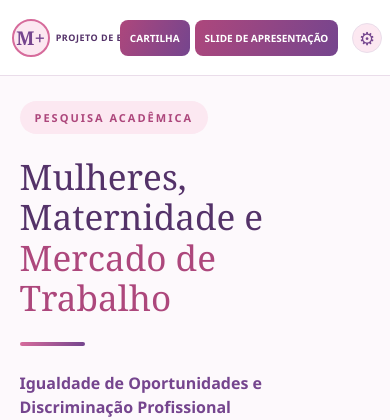
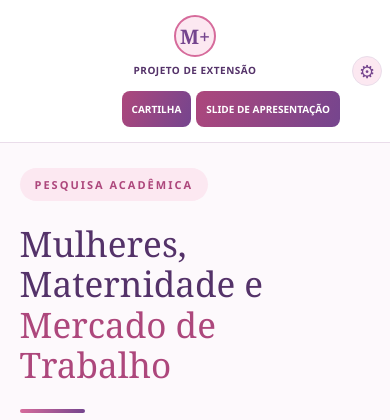
Before and after one commit to juniorrdantas/mulheres-maternidade, a FastAPI app: page / in a window 390 px wide. Shown: the top 420 px of the page. Run offline with FastAPI, Linux system fonts and the light colour scheme; some libraries are stand-ins or nearby versions.

Commit message:
Corrige layout do cabecalho no celular

```diff
--- a/static/style.css
+++ b/static/style.css
@@ -614,54 +614,81 @@ a {
 }
 
 /* ======================================
-   CELULARES
+   CELULARES (Ajuste limpo e alinhado)
 ====================================== */
 
 @media (max-width: 700px) {
 
     .topo {
-        padding: 15px 5%;
-        min-height: 76px;
+        display: flex;
+        flex-direction: column;
+        align-items: center;
+        gap: 12px;
+        padding: 18px 15px;
+        min-height: auto;
     }
 
     .marca {
+        display: flex;
+        flex-direction: column;
+        align-items: center;
+        text-align: center;
         gap: 8px;
+        width: 100%;
+        margin-bottom: 2px;
     }
 
     .emblema {
-        width: 45px;
-        height: 45px;
-        font-size: 21px;
+        width: 48px;
+        height: 48px;
+        font-size: 22px;
     }
 
     .marca strong {
-        font-size: 11px;
+        font-size: 12px;
+        letter-spacing: 0.5px;
         padding-right: 0;
     }
 
     .marca small {
-        font-size: 8px;
-        letter-spacing: 1px;
+        font-size: 9px;
+        letter-spacing: 1.2px;
+        margin-top: 2px;
     }
 
-    /* Documentos no cabeçalho */
+    /* Documentos no cabeçalho centralizados na mesma altura dos botões */
 
     .acoes-topo {
-        gap: 5px;
-        padding-right: 40px;
+        width: 100%;
+        display: flex;
+        align-items: center;
+        justify-content: center;
+        gap: 8px;
+        margin: 0;
+        padding: 0 36px 0 0; /* Espaço reservado para a engrenagem à direita */
     }
 
     .acoes-topo .botao-documento {
         min-height: 36px;
-        padding: 9px 10px;
+        padding: 8px 14px;
         font-size: 10px;
+        white-space: nowrap;
     }
 
     .botao-admin {
-        right: 8px;
-        width: 30px;
-        height: 30px;
-        font-size: 18px;
+        position: absolute;
+        top: auto;
+        bottom: 18px; /* Alinhado exatamente na mesma altura dos botões de documentos */
+        right: 15px;
+        transform: none;
+        margin-left: 0;
+        width: 32px;
+        height: 32px;
+        font-size: 17px;
+    }
+
+    .botao-admin:hover {
+        transform: rotate(45deg);
     }
 
     main {
@@ -769,7 +796,7 @@ a {
 @media (max-width: 430px) {
 
     .topo {
-        padding: 12px 3%;
+        padding: 15px 10px;
     }
 
     .marca {
@@ -777,48 +804,49 @@ a {
     }
 
     .emblema {
-        width: 38px;
-        height: 38px;
-        font-size: 19px;
+        width: 42px;
+        height: 42px;
+        font-size: 20px;
     }
 
     .marca strong {
-        font-size: 9px;
+        font-size: 10px;
         letter-spacing: 0.5px;
     }
 
     .acoes-topo {
-        gap: 4px;
-        padding-right: 34px;
+        gap: 6px;
+        padding-right: 32px;
     }
 
     .acoes-topo .botao-documento {
         min-height: 32px;
-        padding: 7px 7px;
+        padding: 6px 10px;
         font-size: 9px;
     }
 
     .botao-admin {
-        right: 5px;
-        width: 27px;
-        height: 27px;
-        font-size: 16px;
+        bottom: 15px;
+        right: 10px;
+        width: 28px;
+        height: 28px;
+        font-size: 15px;
     }
 }
 
 @media (max-width: 350px) {
 
     .marca strong {
-        font-size: 8px;
+        font-size: 9px;
     }
 
     .acoes-topo {
-        gap: 3px;
-        padding-right: 31px;
+        gap: 4px;
+        padding-right: 28px;
     }
 
     .acoes-topo .botao-documento {
-        padding: 6px 5px;
-        font-size: 8px;
+        padding: 6px 6px;
+        font-size: 8.5px;
     }
 }
```
